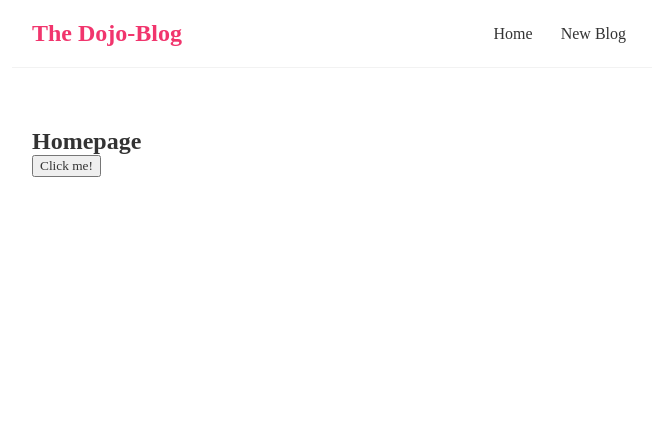
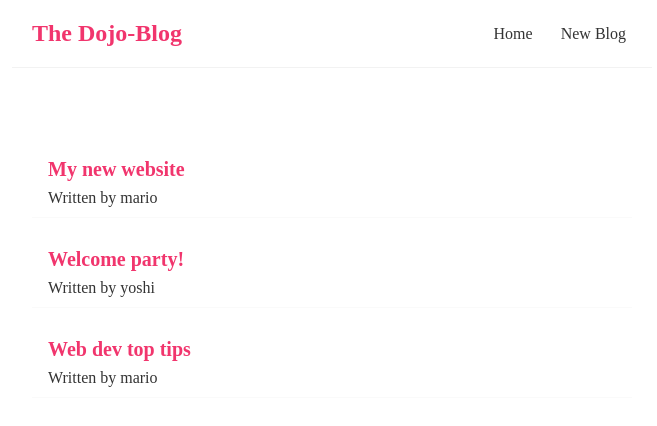
Before and after one commit to Edwin-niwd3/Gym-blog, a React (Create React App) app: page / in a window 1280 px wide. Shown: the top 426 px of the page, without its empty margins (308-965 px from the left). Built offline with nearby package versions, Linux system fonts and the light colour scheme; a web font is replaced by a local one.

Commit message:
create an array of blogs, and create a prop to display the blogs

```diff
--- a/src/Home.js
+++ b/src/Home.js
@@ -1,13 +1,19 @@
+import { useState } from 'react';
+import BlogList from './blogList';
+
+
 const Home = () => {
+  const [blogs, setBlogs] = useState([
+      { title: 'My new website', author: 'mario', id: 1 },
+      { title: 'Welcome party!', author: 'yoshi', id: 20 },
+      { title: 'Web dev top tips', author: 'mario', id: 3 }
+  ])
 
-  const handleClick = () => {
-    console.log("Hello, man");
-  }
+
 
   return (
     <div className="home">
-      <h2>Homepage</h2>
-      <button onClick = {handleClick}>Click me!</button>
+     <BlogList blogs = {blogs} />
     </div>
    );
 }
--- /dev/null
+++ b/src/blogList.js
@@ -0,0 +1,19 @@
+const BlogList = (props) => {
+  const blogs = props.blogs;
+
+  console.log(props, blogs);
+
+
+  return (
+    <div className="blog-list">
+       {blogs.map(blog => (
+        <div className="blog-preview" key = {blog.id}>
+          <h2>{blog.title}</h2>
+          <p>Written by {blog.author}</p>
+        </div>
+        ))}
+    </div>
+   );
+}
+
+export default BlogList;
--- a/src/index.css
+++ b/src/index.css
@@ -33,3 +33,18 @@
   margin: 40px auto;
   padding: 20px;
 }
+.blog-preview{
+  padding: 10px 16px;
+  margin: 20px 0;
+  border-bottom: 1px solid #fafafa;
+}
+
+.blog-preview:hover{
+  box-shadow: 1px 3px 5px rgba(0,0,0,0.1);
+}
+
+.blog-preview h2{
+  font-size: 20px;
+  color: #f1356d;
+  margin-bottom: 8px;
+}
```
